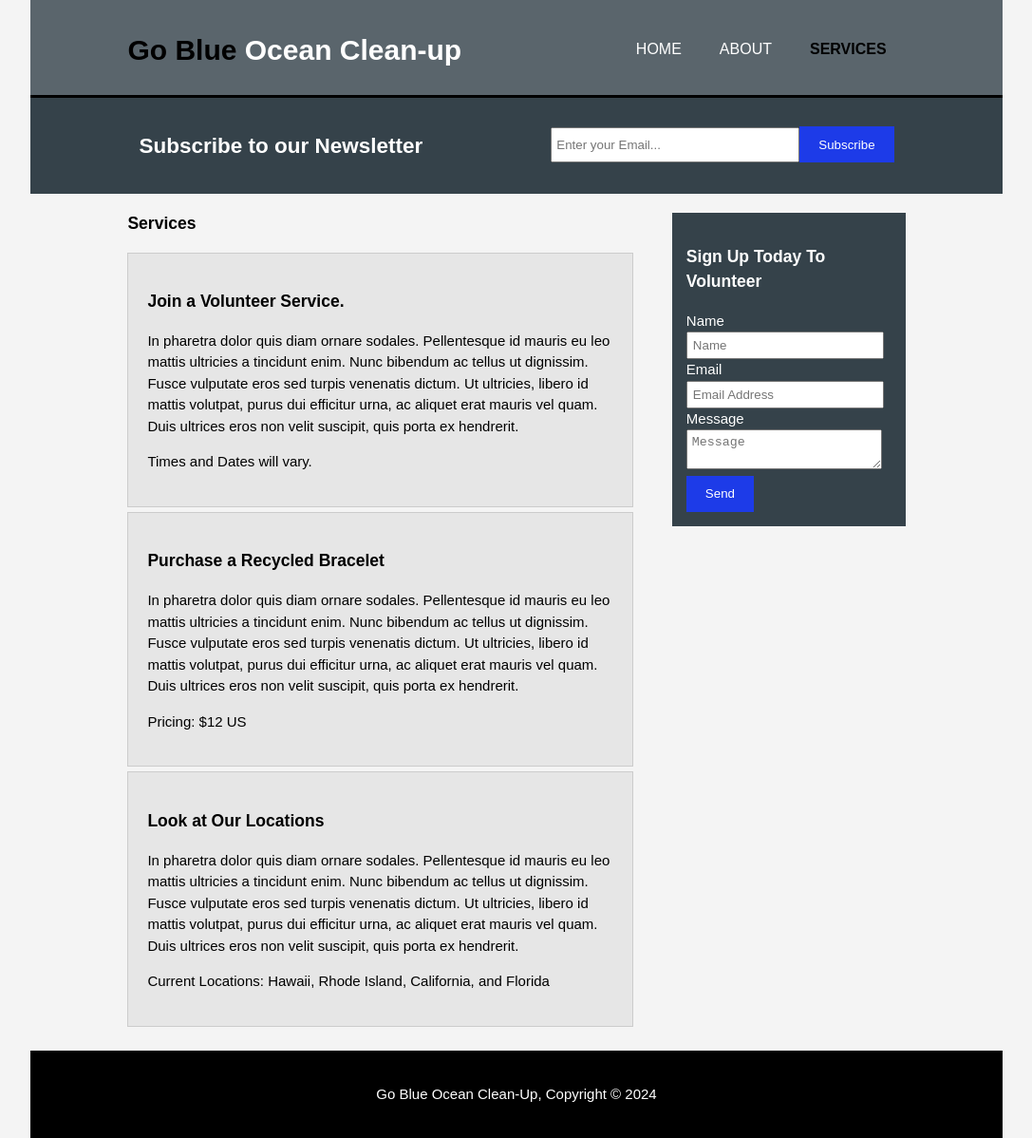
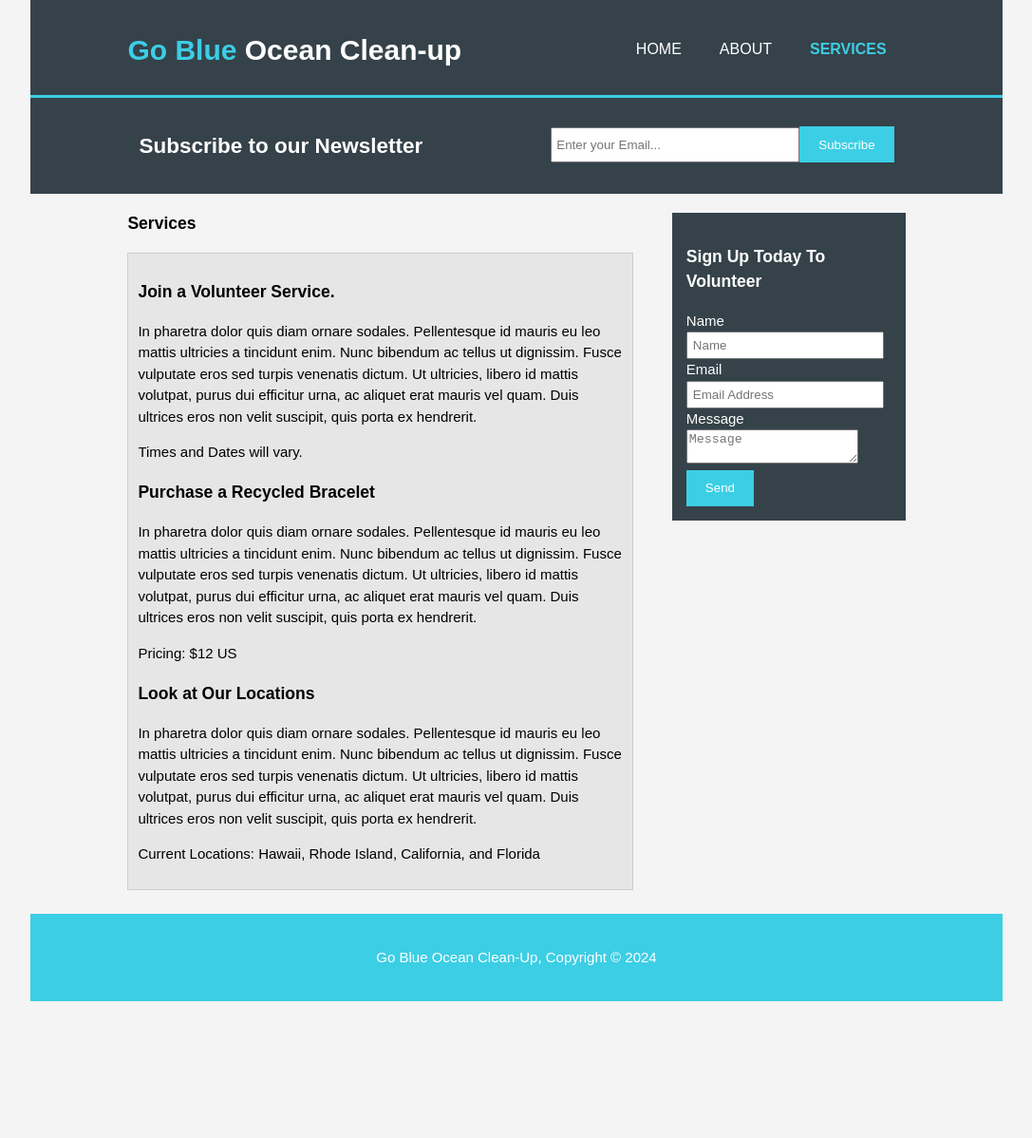
Before and after one commit to Ebolduc04/html-to-react-website, a Next.js app: page /services in a window 1280 px wide. Shown: the whole page at 95% size, without its empty margins (96-1183 px from the left). After the commit the page ends 1054 px from the top, so only its background shows below. Built offline with nearby package versions, Linux system fonts and the light colour scheme.

Commit message:
css change

```diff
--- a/app/globals.css
+++ b/app/globals.css
@@ -1,176 +1,184 @@
 body{
   font: 15px/1.5 Arial, Helvetica, sans-serif;
-  padding: 0;
-  margin: 0;
-  background-color: #f4f4f4;
+  padding:0;
+  margin:0;
+  background-color:#f4f4f4;
 }
-/* Global -------------------------------------------------------*/
+
+/* Global*/
 .container{
   width:80%;
-  margin: auto;
+  margin:auto;
   overflow: hidden;
 }
 
 ul{
-  margin: 0;
-  padding: 0;
+  margin:0;
+  padding:0;
 }
 
 .button_1{
-  height: 38px;
-  background:#1d3be8;
-  border: 0;
-  padding-left: 20px;
-  padding-right: 20px;
-  color: #ffffff;
+  height:38px;
+  background:#3CCEE5;
+  border:0;
+  padding-left:20px;
+  padding-right:20px;
+  color:#ffffff;
+}
+
+img {
+  display: block;
+  margin-left: auto;
+  margin-right: auto;
+  width: 50px;
+  height: 75px;
+  padding-bottom:5px;
 }
 
 .dark{
-  padding: 15px;
-  background: #35424a;
-  color: #ffffff;
-  margin-top: 10px;
-  margin-bottom: 10px;
+  padding:15px;
+  background:#35424a;
+  color:#ffffff;
+  margin-top:10px;
+  margin-bottom:10px;
 }
-
-/* Header -----------------------------------------------------*/
+/* Header */
 header{
-  background: hsl(205, 9%, 39%);
-  color: #ffffff;
-  padding-top: 30px;
-  min-height: 70px;
-  border-bottom: #000000 3px solid;
+  background:#35424a;
+  color:#ffffff;
+  padding-top:30px;
+  min-height:70px;
+  border-bottom:#3CCEE5 3px solid;
 }
 
 header a{
-  color: #ffffff;
+  color:#ffffff;
   text-decoration: none;
   text-transform: uppercase;
-  font-size: 16px;
+  font-size:16px;
 }
 
 header li{
-  float: left;
-  display: inline;
+  float:left;
+  display:inline;
   padding: 0 20px 0 20px;
 }
 
 header #branding{
-  float: left;
+  float:left;
 }
 
 header #branding h1{
-  margin: 0;
+  margin:0;
 }
 
 header nav{
-  float: right;
-  margin-top: 10px;
+  float:right;
+  margin-top:10px;
 }
 
 header .highlight, header .current a{
-  color:#000000;
-  font-weight: bold;
+  color:#3CCEE5;
+  font-weight:bold;
 }
 
 header a:hover{
   color:#cccccc;
-  font-weight: bold;
+  font-weight:bold;
 }
 
-/* Showcase -------------------------------------------*/
+/* Showcase */
 #showcase{
   min-height: 400px;
-  background:url('/img/showcase.jpg') no-repeat 0 -300px;
-  text-align: center;
+  background:url('../img/waves.jpg') no-repeat 0 -400px;
+  text-align:center;
   color:#ffffff;
 }
 
 #showcase h1{
-  margin-top: 100px;
-  font-size: 55px;
-  margin-bottom: 10px;
+  margin-top:100px;
+  font-size:55px;
+  margin-bottom:10px;
 }
 
 #showcase p{
-  font-size: 20px;
+  font-size:20px;
 }
 
-/* Newsletter -----------------------------------------*/
+/* newsletter */
 #newsletter{
-  padding: 15px;
+  padding:15px;
   color:#ffffff;
-  background: #35424a;
+  background:#35424a;
 }
 
 #newsletter h1{
-  float: left;
+  float:left;
 }
 
 #newsletter form{
-  float: right;
-  margin-top: 15px;
+  float:right;
+  margin-top:15px;
 }
 
 #newsletter input[type="email"]{
-  padding: 4px;
-  height: 25px;
-  width: 250px;
+  padding:4px;
+  height:25px;
+  width:250px;
 }
 
-/* Boxes ---------------------------------------------------*/
+/* boxes*/
 #boxes{
-  margin-top: 20px;
+  margin-top:20px;
 }
 
 #boxes .box{
   float:left;
-  text-align: center;
+  text-align:center;
   width:30%;
-  padding: 10px;
-
+  padding:10px;
 }
 
 #boxes .box img{
-  width: 90px;
+  width:90px;
 }
 
-/* Sidebar ---------------------------------------------------*/
+/*sidebar*/
 aside#sidebar{
-  float: right;
-  width: 30%;
-  margin-top: 10px;
+  float:right;
+  width:30%;
+  margin-top:10px;
 }
 
-aside#sidebar .quote input, aside#sidebar .quote textarea{
-  width: 90%;
-  padding: 5px;
+aside#sidebar .quote input, aside#sideba .quote textarea{
+  width:90%;
+  padding:5px;
 }
 
-/* Main col */
+/* main-col*/
 article#main-col{
-  float: left;
-  width: 65%;
+  float:left;
+  width:65%;
 }
 
-/* Services ----------------------------------------------------*/
-ul#services li{
+/* Services */
+ul#services{
   list-style: none;
-  padding: 20px;
+  padding:10px;
   border: #cccccc solid 1px;
-  margin-bottom: 5px;
-  background: #e6e6e6;
+  margin-bottom:5px;
+  background:#e6e6e6;
 }
 
 footer{
-  padding: 20px;
-  margin-top: 20px;
-  color: #ffffff;
-  background-color: #000000;
-  text-align: center;
+  padding:20px;
+  margin-top:20px;
+  color:#ffffff;
+  background-color:#3CCEE5;
+  text-align:center;
 }
 
-/* Media Queries mobile ----------------------------------------*/
+/* Media Queries */
 @media(max-width: 768px){
   header #branding,
   header nav,
@@ -180,25 +188,28 @@ footer{
   #boxes .box,
   article#main-col,
   aside#sidebar{
-      float: none;
-      text-align: center;
-      width: 100%;
+      float:none;
+      text-align:center;
+      width:100%;
   }
+
   header{
-      padding-bottom: 20px;
+      padding-bottom:20px;
   }
 
   #showcase h1{
-      margin-top: 40px;
+      margin-top:40px;
   }
 
   #newsletter button, .quote button{
-      display: block;
-      width: 100%;
+      display:block;
+      width:100%;
   }
 
   #newsletter form input[type="email"], .quote input, .quote textarea{
-      width: 100%;
-      margin-bottom: 5px;
+      width:100%;
+      margin-bottom:5px;
   }
+
+
 }
```
